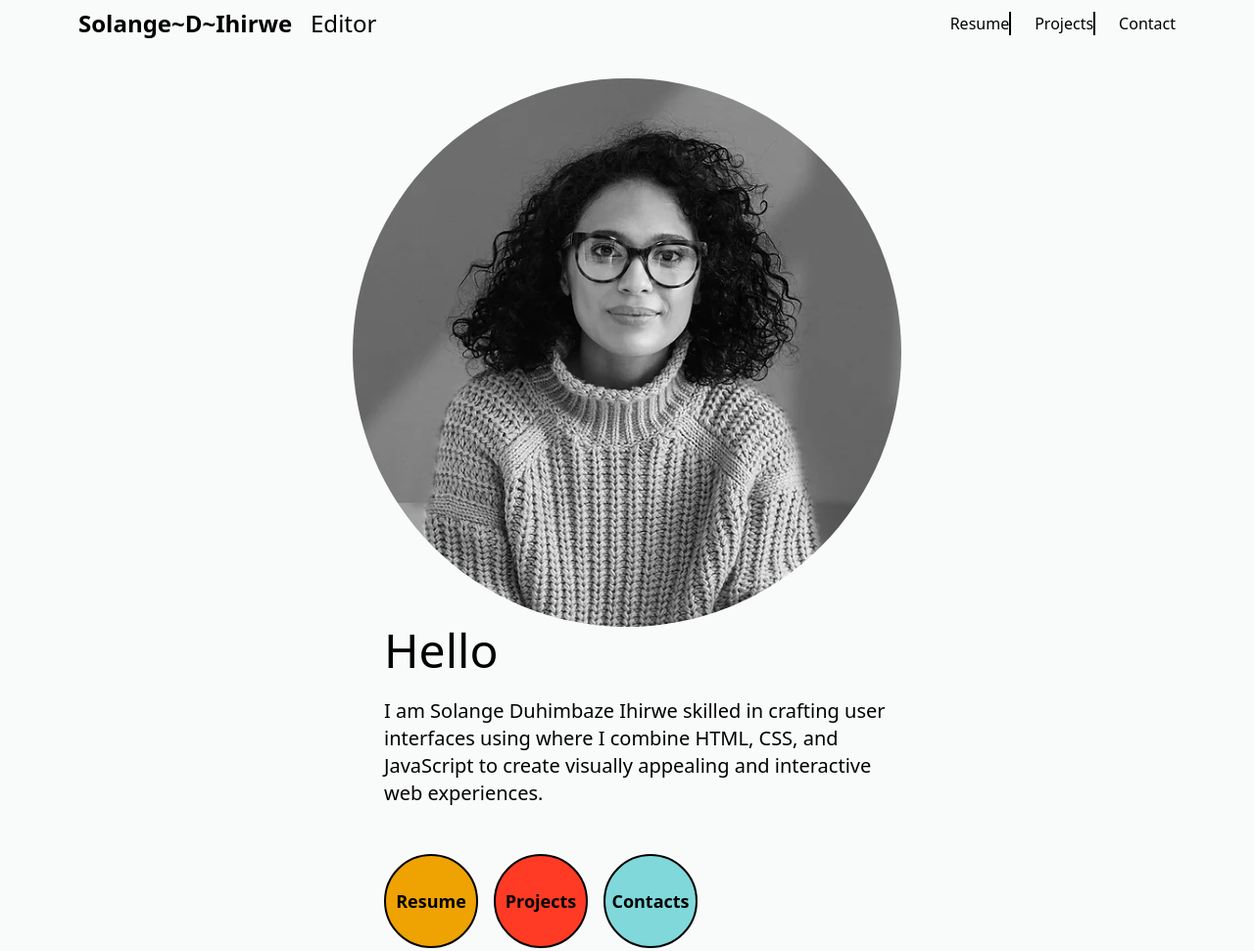
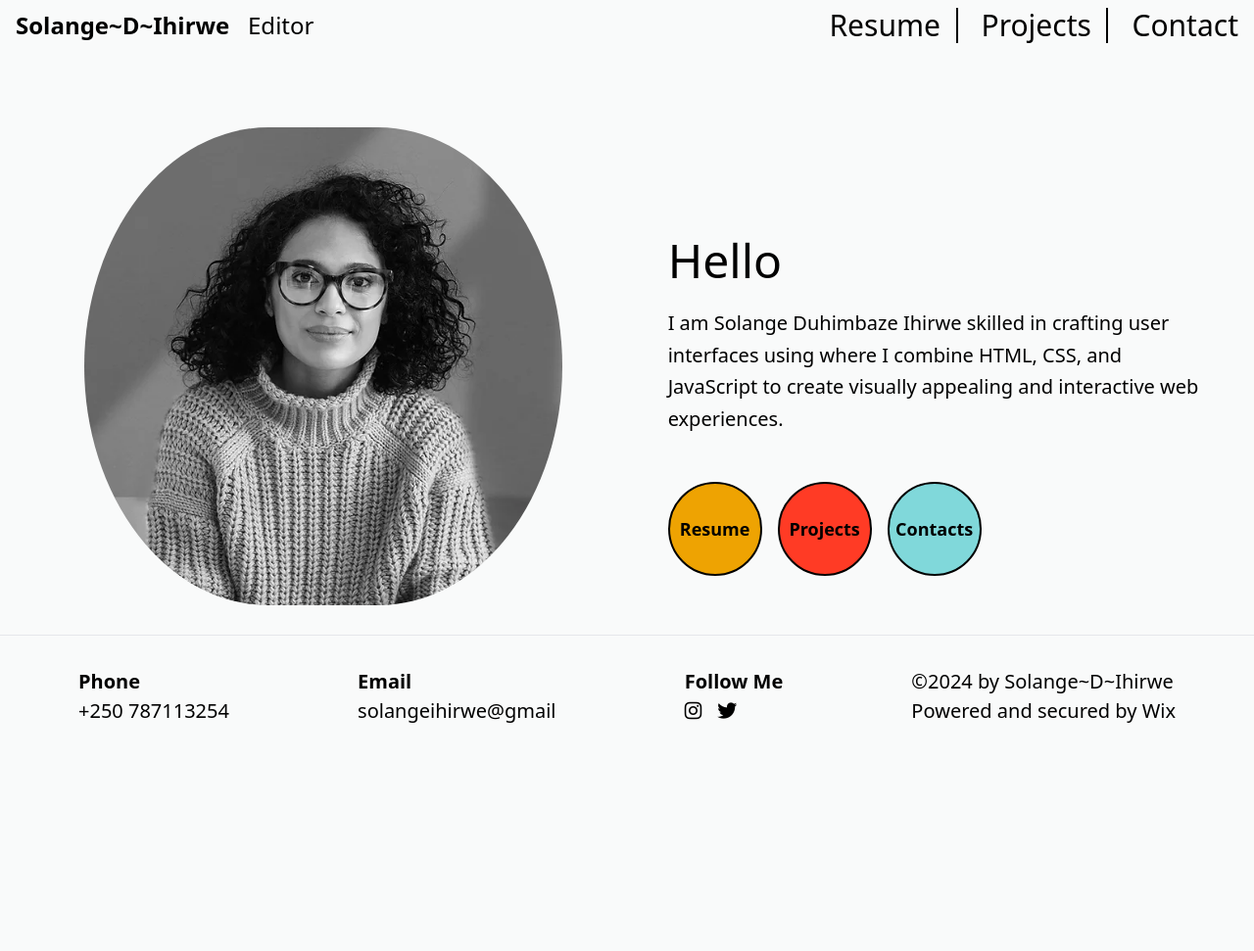
Before and after one commit to solangeihirwe03/my-portfolio, a website: page src/index.html in a window 1280 px wide. Shown: the top 971 px of the page at 98% size. After the commit the page ends 800 px from the top, so only its background shows below. Drawn offline with nearby package versions, Linux system fonts and the light colour scheme.

Commit message:
new changes added

```diff
--- a/src/index.html
+++ b/src/index.html
@@ -9,27 +9,27 @@
     integrity="sha512-DTOQO9RWCH3ppGqcWaEA1BIZOC6xxalwEsw9c2QQeAIftl+Vegovlnee1c9QX4TctnWMn13TZye+giMm8e2LwA==" crossorigin="anonymous" referrerpolicy="no-referrer" />
     <link rel="stylesheet" href="./output.css">
 </head>
-<body class="bg-[#f9fafa]">
-    <header class="flex justify-between items-center px-4 py-2 max-w-6xl mx-auto">
+<body class="bg-[#f9fafa] ">
+    <header class="flex justify-between items-center px-4 pb-14 pt-2 max-w-[100%] mx-[20px] 2xl:px-3 mx-0 2xl:items-start">
         <div class="logo">
-            <a href="./index.html"><p class="font-bold text-xl sm:text-2xl">Solange~D~Ihirwe <span class="font-light">&nbsp;&nbsp;Editor</span></p></a>
+            <a href="./index.html"><p class="font-bold text-xl sm:text-2xl 2xl:text-2xl">Solange~D~Ihirwe <span class="font-light">&nbsp;&nbsp;Editor</span></p></a>
         </div>
-        <nav id="navMenu" class="hidden md:flex md:flex-row space-x-6">
-            <a href="./resume.html" class="border-r-2 border-black">Resume</a>
-            <a href="./project.html" class="border-r-2 border-black">Projects</a>
+        <nav id="navMenu" class="hidden sm:text-3xl md:flex md:flex-row space-x-6 2xl:text-2xl">
+            <a href="./resume.html" class="border-r-2 border-black">Resume&nbsp;&nbsp;</a>
+            <a href="./project.html" class="border-r-2 border-black">Projects&nbsp;&nbsp;</a>
             <a href="./contact.html">Contact</a>
         </nav>
         <div class="md:hidden">
             <i id="menuIcon" class="fas fa-bars text-3xl"></i>
         </div>
     </header>
-    <section class="flex flex-col md:flex-row items-center justify-center px-4 py-8 max-w-6xl mx-auto">
-        <div class="md:w-1/2">
-            <img src="./images/gettyimages-1284121212-2048x2048_edited_.webp" class="w-full rounded-full">
+    <section class="sm:flex sm:flex-col-reverse gap-[20px] justify-between md:flex flex-row p-[30px] w-full justify-between ">
+        <div class="md:w-1/2 2xl:w-1/2">
+            <img src="./images/gettyimages-1284121212-2048x2048_edited_.webp" class="sm:w-full rounded-full px-3 md:w-full rounded-full 2xl:w-[50%] px-14">
         </div>
-        <div class="md:w-1/2 md:pl-8">
-            <h1 class="text-4xl md:text-5xl">Hello</h1>
-            <p class="text-lg md:text-xl mt-4 md:mt-6 leading-relaxed font-light">I am Solange Duhimbaze Ihirwe skilled in crafting user interfaces using where I combine HTML, CSS, and JavaScript to create visually appealing and interactive web experiences.</p>
+        <div class="sm:w-full px-3 pb-6 md:w-1/2 md:pl-8  2xl:w-1/2 py-28">
+            <h1 class="sm:text-4xl md:text-5xl 2xl:text-9xl">Hello</h1>
+            <p class="text-xl md:text-[3rem] mt-4 md:mt-6 leading-relaxed font-light 2xl:text-[6rem]">I am Solange Duhimbaze Ihirwe skilled in crafting user interfaces using where I combine HTML, CSS, and JavaScript to create visually appealing and interactive web experiences.</p>
             <ul class="flex mt-8 md:mt-12 space-x-4">
                 <li><a href="resume.html" class="flex items-center justify-center bg-[#EEA302] rounded-full w-24 h-24 border-2 border-black hover:bg-[#f9fafa] font-semibold text-lg">Resume</a></li>
                 <li><a href="projects.html" class="flex items-center justify-center bg-[#ff3b25] rounded-full w-24 h-24 border-2 border-black hover:bg-[#f9fafa] font-semibold text-lg">Projects</a></li>
@@ -38,7 +38,7 @@
         </div>
     </section>
     <hr/>
-    <footer class="flex flex-col md:flex-row justify-between px-4 py-8 max-w-6xl mx-auto">
+    <footer class="sm:flex text-[20px] sm:flex-col md:flex-row text-[32px] md:justify-between px-4 py-8 max-w-6xl mx-auto">
         <div class="mb-4 md:mb-0">
             <p class="font-semibold">Phone</p>
             <p>+250 787113254</p>
--- a/tailwind.config.js
+++ b/tailwind.config.js
@@ -4,6 +4,17 @@ module.exports = {
   theme: {
     extend: {},
   },
+  screen:{
+    'sm': {'max': '639px'},
+
+    'md': {'max': '768px'},
+
+    'lg': {'max': '1023px'},
+
+    'xl': {'max': '1279px'},
+
+    '2xl': {'max': '1535px'}
+  },
   plugins: [],
 
 }
```
